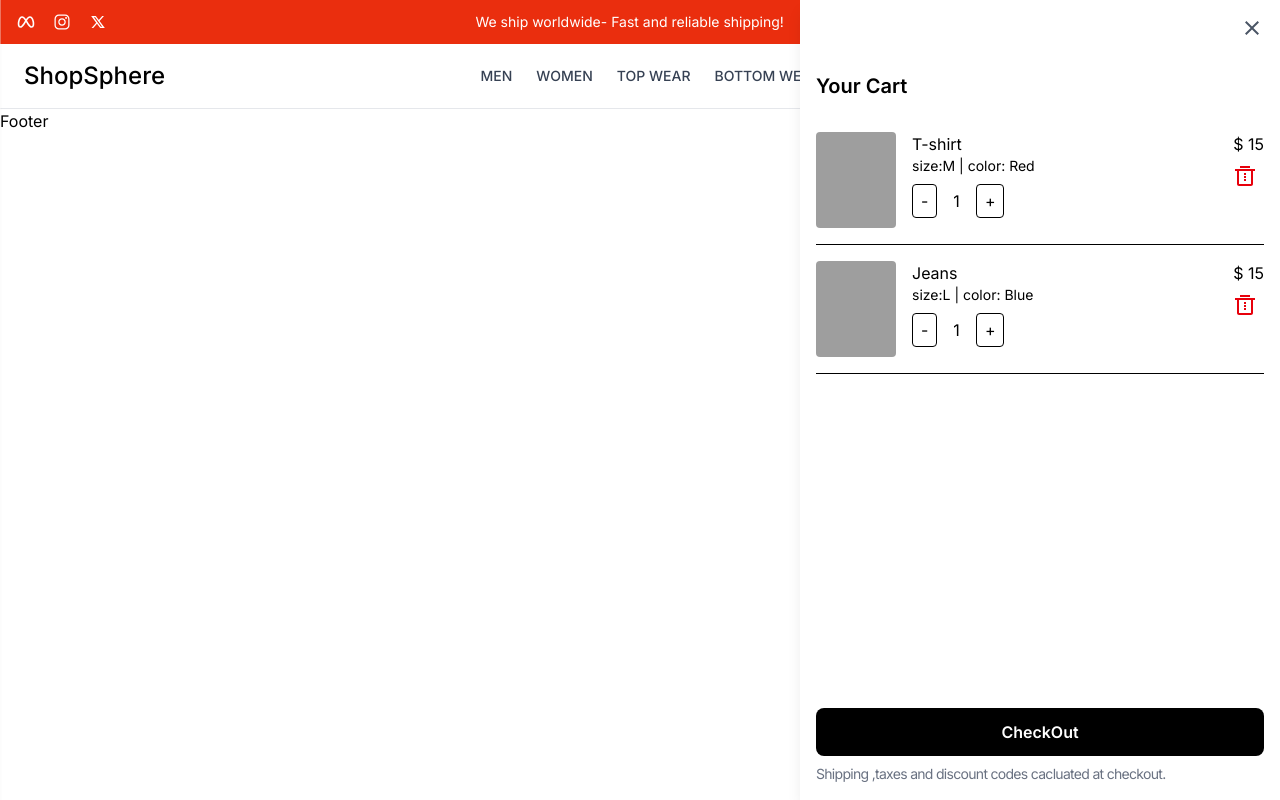
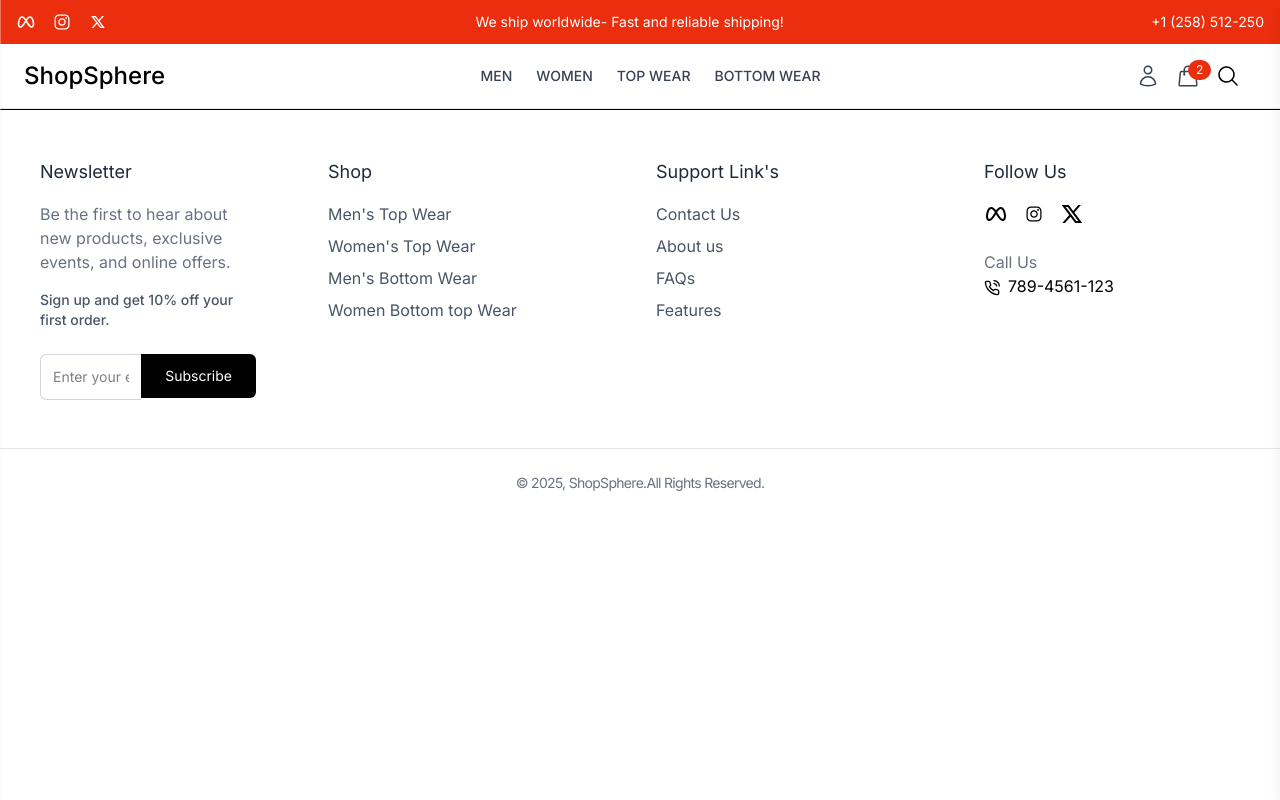
Before and after one commit to VINODKUMAR36594/ShopSphere, a React (Vite) app in the folder frontend/: page / in a window 1280 px wide. Built offline with nearby package versions, Linux system fonts and the light colour scheme; grey boxes are pictures that could not be loaded.

Commit message:
Enhance Footer component with newsletter signup, shop links, support links, and social media icons

```diff
--- a/frontend/src/components/common/Footer.jsx
+++ b/frontend/src/components/common/Footer.jsx
@@ -1,10 +1,91 @@
 import React from 'react'
-
+import {Link} from  'react-router-dom'
+import {TbBrandMeta} from 'react-icons/tb'
+import {IoLogoInstagram} from 'react-icons/io'
+import {RiTwitterXLine} from 'react-icons/ri'
+import {FiPhoneCall} from 'react-icons/fi'
 const Footer = () => {
   return (
-    <div>
-      Footer
-    </div>
+    <footer className='border-t py-12'>
+      <div className='container mx-auto grid grid-cols-1 md:grid-cols-4 gap-8 px-4 lg:px-0'>
+        <div className='mx-10'>
+          <h3 className='text-lg text-gray-800 mb-4'>Newsletter</h3>
+          <p className='text-gray-500  mb-4'>
+            Be the first to hear about new products, exclusive events, and online offers.
+          </p>
+          <p className='font-medium text-sm text-gray-600 mb-6'>
+            Sign up and get 10% off your first order.
+          </p>
+          {/* Newsletter form */}
+          <form className='flex'>
+            <input type="email" placeholder='Enter your email '  className='p-3 w-full text-sm border-t border-l border-b border-gray-300 rounded-l-md focus:outline-none focus:ring-2 focus:ring-gray-500 transition-all'
+            required/>
+            <button type='submit' className='bg-black text-white px-6 py-3 text-sm rounded-r-md hover:bg-gray-800 transition-all h-full'>Subscribe</button>
+          </form>
+        </div>
+
+        {/* shop links */}
+        <div>
+          <h3 className='text-lg text-gray-800 mb-4 '>Shop</h3>
+          <ul className='space-y-2 text-gray-600 '>
+            <li>
+              <Link to="#" className='hover:text-gray-600 transition-colors'>Men's Top Wear</Link>
+            </li>
+            <li>
+              <Link to="#" className='hover:text-gray-600 transition-colors'>Women's Top Wear</Link>
+            </li>
+            <li>
+              <Link to="#" className='hover:text-gray-600 transition-colors'>Men's Bottom Wear</Link>
+            </li>
+            <li>
+              <Link to="#" className='hover:text-gray-600 transition-colors'>Women Bottom top Wear</Link>
+            </li>
+          </ul>
+        </div>
+        {/* Support Links */}
+        <div>
+          <h3 className='text-lg text-gray-800 mb-4 '>Support Link's</h3>
+          <ul className='space-y-2 text-gray-600 '>
+            <li>
+              <Link to="#" className='hover:text-gray-600 transition-colors'>Contact Us</Link>
+            </li>
+            <li>
+              <Link to="#" className='hover:text-gray-600 transition-colors'>About us</Link>
+            </li>
+            <li>
+              <Link to="#" className='hover:text-gray-600 transition-colors'>FAQs</Link>
+            </li>
+            <li>
+              <Link to="#" className='hover:text-gray-600 transition-colors'>Features</Link>
+            </li>
+          </ul>
+        </div>
+        {/* Follow us sections */}
+        <div>
+          <h3 className='text-lg text-gray-800 mb-4 '>Follow Us</h3>
+          <div className='flex items-center space-x-4 mb-6 '>
+            <a href="https://www.facebook.com" target='_blank' rel='noopener noreferrer' className='hover:text-gray-300'>
+            <TbBrandMeta className='h-6 w-6'/></a>
+             <a href="https://www.instagram.com" target='_blank' rel='noopener noreferrer' className='hover:text-gray-300'>
+            <IoLogoInstagram className='h-5 w-5'/></a>
+             <a href="https://www.facebook.com" target='_blank' rel='noopener noreferrer' className='hover:text-gray-300'>
+            <RiTwitterXLine className='h-6 w-6'/></a>
+          </div>
+          <p className='text-gray-500'>Call Us</p>
+          <p>
+            <FiPhoneCall className='inline-block mr-2'/>
+            789-4561-123
+          </p>
+        </div>
+      </div>
+      {/* footer bottom */}
+      <div className='container mx-auto mt-12 px-4 lg:px-0 border-t border-gray-200 pt-6'>
+        <p className='text-gray-500 text-sm tracking-tighter text-center'>
+          © 2025, ShopSphere.All Rights Reserved.
+        </p>
+      </div>
+
+    </footer>
   )
 }
 
--- a/frontend/src/components/common/Navbar.jsx
+++ b/frontend/src/components/common/Navbar.jsx
@@ -5,7 +5,7 @@
 import CartDrawer from '../Layout/CartDrawer'
 import {IoMdClose} from 'react-icons/io'
 const Navbar = () => {
-    const [drawerOpen,setDrawerOpen]=useState(true);
+    const [drawerOpen,setDrawerOpen]=useState(false);
     const [navDrawerOpen,setNavDrawerOpen]=useState(false);
       const toggleCartDrawer=()=>{
         setDrawerOpen(!drawerOpen);
```
